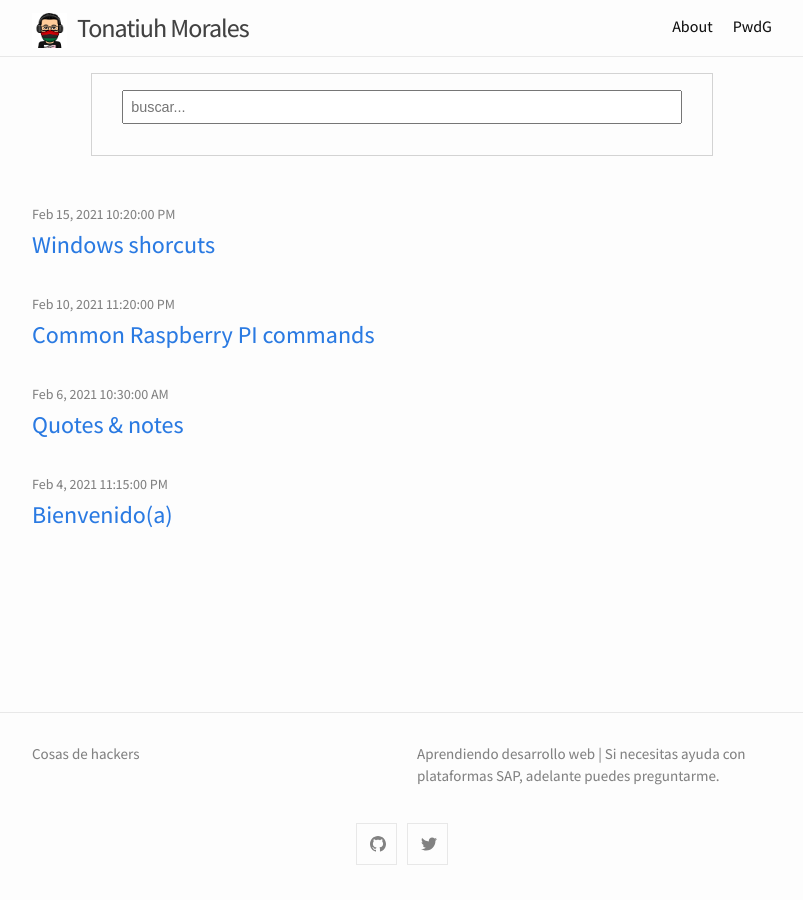
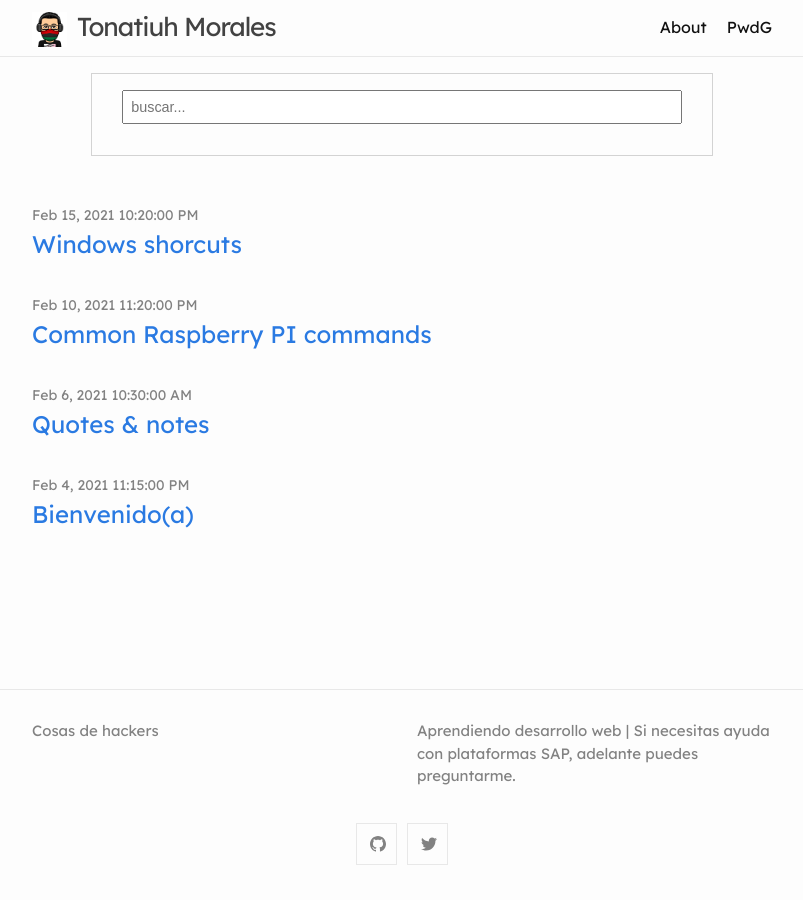
Before and after one commit to blackc0mb/blackc0mb.github.io, a Jekyll site: the page built from index.md, in a window 1280 px wide. Shown: the whole page, without its empty margins (238-1041 px from the left). Built offline with Jekyll 4.4.1, drawn with Linux system fonts in a browser that asks for light colours; comment, search, counter and statistics services are not loaded.

Commit message:
font family changed

```diff
--- a/_includes/head.html
+++ b/_includes/head.html
@@ -4,7 +4,7 @@
   <meta name="viewport" content="width=device-width, initial-scale=1">
   {%- seo -%}
   <link rel="stylesheet" href="{{ "/assets/css/style.css" | relative_url }}">
-  <link href="https://fonts.googleapis.com/css2?family=Assistant:wght@500&display=swap" rel="stylesheet">
+  <link href="https://fonts.googleapis.com/css2?family=Lexend+Deca&display=swap" rel="stylesheet">
 
   {%- feed_meta -%}
   {%- if jekyll.environment == 'production' and site.google_analytics -%}
--- a/_sass/minima/initialize.scss
+++ b/_sass/minima/initialize.scss
@@ -3,7 +3,7 @@
 // Define defaults for each variable.
 
 /*$base-font-family: -apple-system, BlinkMacSystemFont, "Segoe UI", "Segoe UI Symbol", "Segoe UI Emoji", "Apple Color Emoji", Roboto, Helvetica, Arial, sans-serif !default;*/
-$base-font-family: 'Assistant', sans-serif;
+$base-font-family: 'Lexend Deca', sans-serif;
 $code-font-family: "Menlo", "Inconsolata", "Consolas", "Roboto Mono", "Ubuntu Mono", "Liberation Mono", "Courier New", monospace;
 $base-font-size:   16px !default;
 $base-font-weight: 400 !default;
```
